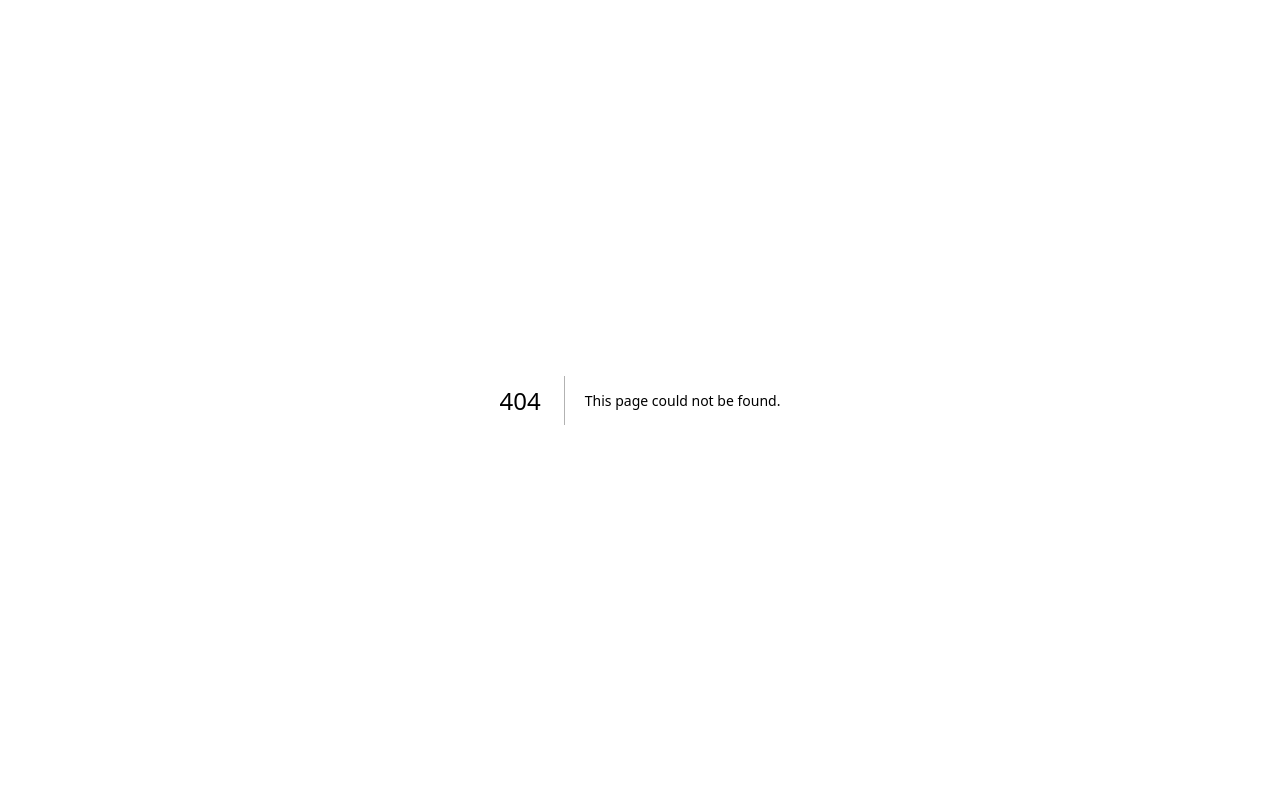
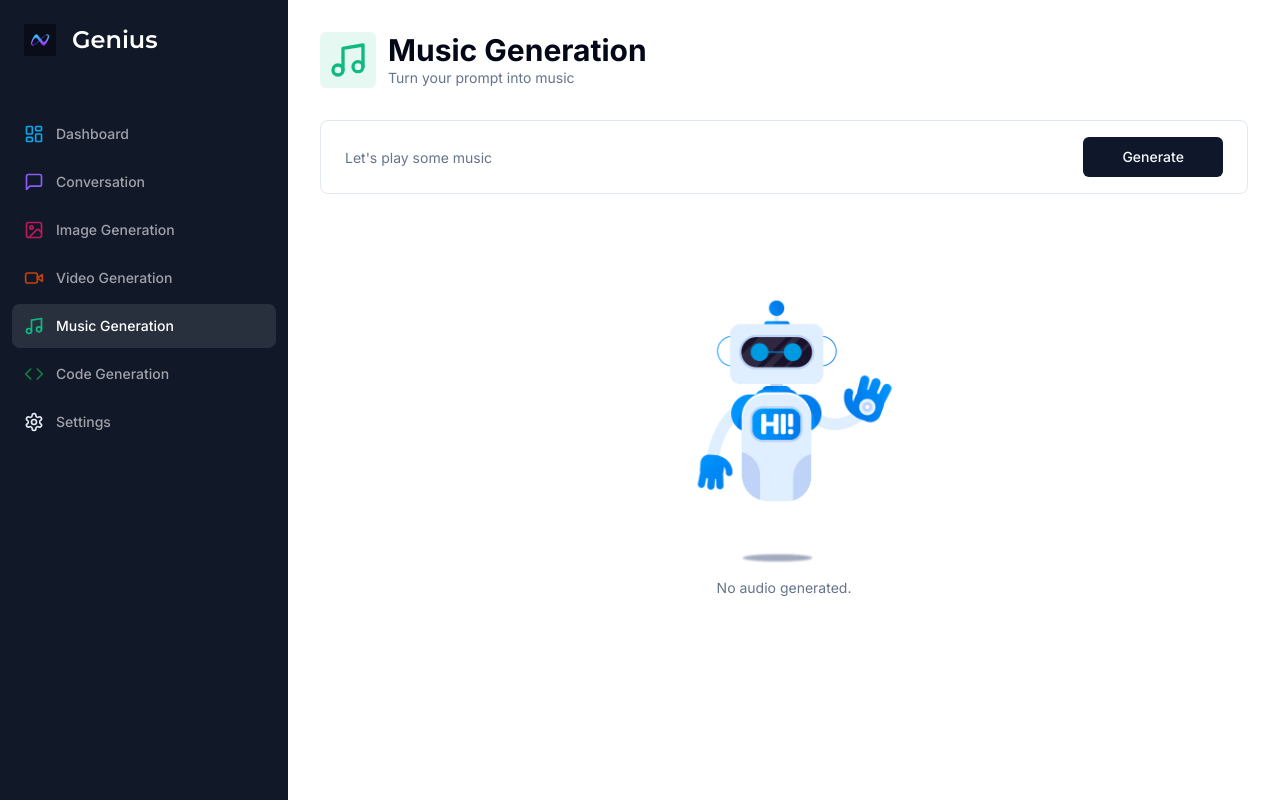
Before and after one commit to Somak-2001/Saas-AI, a Next.js app: page /music in a window 1280 px wide. Before the commit this address had no page. Built offline with nearby package versions, Linux system fonts and the light colour scheme.

Commit message:
Image & Video Page Created

```diff
--- /dev/null
+++ b/app/(dashboard)/(routes)/music/constants.ts
@@ -0,0 +1,7 @@
+import * as z from 'zod';
+// Form Schema defined
+export const FormSchema = z.object({
+    prompt: z.string().min(1,{
+        message: "Music Promt is required"
+    }),
+});
--- /dev/null
+++ b/app/(dashboard)/(routes)/music/page.tsx
@@ -0,0 +1,132 @@
+'use client';
+
+import Heading from "@/components/Heading";
+import { Music } from "lucide-react";
+import { useForm } from "react-hook-form";
+import { FormSchema } from "./constants";
+import * as z from "zod";
+import { zodResolver } from '@hookform/resolvers/zod';
+import { Form, FormControl, FormField, FormItem } from "@/components/ui/form";
+import { Input } from "@/components/ui/input";
+import { Button } from "@/components/ui/button";
+import { useRouter } from "next/navigation";
+import { useState } from "react";
+import axios from 'axios';
+import { ChatCompletionRequestMessage } from "openai";
+import { cn } from "@/lib/utils";
+import BotAvatar from "@/components/BotAvatar";
+import UserAvatar from "@/components/UserAvatar";
+import { Empty } from "@/components/ui/empty";
+import { Loader } from "@/components/loader";
+
+const MusicPage = () => {
+  const router = useRouter();
+
+  // Creating a state for messages/promt to be stored
+  const [music, setMusic] = useState<string>();
+
+  const form = useForm<z.infer<typeof FormSchema>>({
+    // Resolver is added to validate the form
+    resolver: zodResolver(FormSchema),
+    defaultValues:{
+      prompt: ""
+    }
+  });
+
+  // Checking if the form data is submitting
+  const isloading = form.formState.isSubmitting;
+
+  const onSubmit = async (values: z.infer<typeof FormSchema>) =>{
+        try {
+          // Clearing the previous value
+          setMusic(undefined);
+
+          // Making a axios POST request
+          const response = await axios.post('/api/music');
+
+          // Setting the audio
+          setMusic(response.data.audio);
+
+          // To reset input values of form
+          form.reset();
+        }
+        catch (error: any) {
+          if (axios.isAxiosError(error)) {
+            console.error('Axios Error:', error.response?.data || error.message);
+          } else {
+            console.error('Unexpected Error:', error.message);
+          }
+        }
+        finally{
+           router.refresh();
+        }
+  }
+
+  return (
+    <div>
+      <Heading
+      title="Music Generation"
+      description="Turn your prompt into music"
+      icon={Music}
+      iconColor="text-emerald-500"
+      bgColor="bg-emerald-500/10"/>
+
+      <div className="px-4 lg:px-8">
+        <Form {...form}>
+          <form
+          onSubmit={form.handleSubmit(onSubmit)}
+          className="rounded-lg border w-full p-4 px-3 md:px-6 focus-within:shadow-md
+          grid
+          grid-cols-12
+          gap-2"
+          >
+           <FormField
+           name="prompt"
+           render={({ field }) => (
+            <FormItem className="col-span-12 lg:col-span-10">
+              <FormControl className="m-0 p-0">
+                <Input
+                className="border-0 outline-none
+                focus-visible:ring-0
+                focus-visible:ring-transparent"
+                disabled={isloading}
+                placeholder="Let's play some music"
+                // field is expanding coz field has the props onChange, onBlur, value,name, ref. So we don't have to explicitly add these props
+                {...field}
+                />
+              </FormControl>
+            </FormItem>
+          )}
+           />
+
+           <Button className="col-span-12 lg:col-span-2"
+            disabled={isloading}>
+               Generate
+           </Button>
+          </form>
+        </Form>
+      </div>
+
+      <div className="space-y-4 mt-4">
+      {isloading && (
+          <div className="p-20">
+            <Loader />
+          </div>
+        )}
+      {!music && !isloading && (
+        <Empty label="No audio generated."/>
+      )}
+
+       {/* Now the audio element is added */}
+       {music && !isloading && (
+        <audio controls className="w-full mt-8">
+          <source src={music}/>
+        </audio>
+       )}
+
+      </div>
+    </div>
+  )
+}
+
+export default MusicPage;
--- /dev/null
+++ b/app/(dashboard)/(routes)/video/constants.ts
@@ -0,0 +1,7 @@
+import * as z from 'zod';
+// Form Schema defined
+export const FormSchema = z.object({
+    prompt: z.string().min(1,{
+        message: "Video Promt is required"
+    }),
+});
--- /dev/null
+++ b/app/(dashboard)/(routes)/video/page.tsx
@@ -0,0 +1,129 @@
+'use client';
+
+import Heading from "@/components/Heading";
+import { VideoIcon } from "lucide-react";
+import { useForm } from "react-hook-form";
+import { FormSchema } from "./constants";
+import * as z from "zod";
+import { zodResolver } from '@hookform/resolvers/zod';
+import { Form, FormControl, FormField, FormItem } from "@/components/ui/form";
+import { Input } from "@/components/ui/input";
+import { Button } from "@/components/ui/button";
+import { useRouter } from "next/navigation";
+import { useState } from "react";
+import axios from 'axios';
+
+import { Empty } from "@/components/ui/empty";
+import { Loader } from "@/components/loader";
+
+const VideoPage = () => {
+  const router = useRouter();
+
+  // Creating a state for messages/promt to be stored
+  const [video, setVideo] = useState<string>();
+
+  const form = useForm<z.infer<typeof FormSchema>>({
+    // Resolver is added to validate the form
+    resolver: zodResolver(FormSchema),
+    defaultValues:{
+      prompt: ""
+    }
+  });
+
+  // Checking if the form data is submitting
+  const isloading = form.formState.isSubmitting;
+
+  const onSubmit = async (values: z.infer<typeof FormSchema>) =>{
+        try {
+          // Clearing the previous value
+          setVideo(undefined);
+
+          // Making a axios POST request
+          const response = await axios.post('/api/video');
+
+          // Setting the audio
+          setVideo(response.data[0]);
+
+          // To reset input values of form
+          form.reset();
+        }
+        catch (error: any) {
+          if (axios.isAxiosError(error)) {
+            console.error('Axios Error:', error.response?.data || error.message);
+          } else {
+            console.error('Unexpected Error:', error.message);
+          }
+        }
+        finally{
+           router.refresh();
+        }
+  }
+
+  return (
+    <div>
+      <Heading
+      title="Video Generation"
+      description="Turn your prompt into video"
+      icon={VideoIcon}
+      iconColor="text-orange-700"
+      bgColor="bg-orange-700/10"/>
+
+      <div className="px-4 lg:px-8">
+        <Form {...form}>
+          <form
+          onSubmit={form.handleSubmit(onSubmit)}
+          className="rounded-lg border w-full p-4 px-3 md:px-6 focus-within:shadow-md
+          grid
+          grid-cols-12
+          gap-2"
+          >
+           <FormField
+           name="prompt"
+           render={({ field }) => (
+            <FormItem className="col-span-12 lg:col-span-10">
+              <FormControl className="m-0 p-0">
+                <Input
+                className="border-0 outline-none
+                focus-visible:ring-0
+                focus-visible:ring-transparent"
+                disabled={isloading}
+                placeholder="Let's play with video...."
+                // field is expanding coz field has the props onChange, onBlur, value,name, ref. So we don't have to explicitly add these props
+                {...field}
+                />
+              </FormControl>
+            </FormItem>
+          )}
+           />
+
+           <Button className="col-span-12 lg:col-span-2"
+            disabled={isloading}>
+               Generate
+           </Button>
+          </form>
+        </Form>
+      </div>
+
+      <div className="space-y-4 mt-4">
+      {isloading && (
+          <div className="p-20">
+            <Loader />
+          </div>
+        )}
+      {!video && !isloading && (
+        <Empty label="No video generated."/>
+      )}
+
+       {/* Now the video element is added */}
+       {video && !isloading && (
+        <video controls className="w-full aspect-video mt-8 rounded-lg border border-black">
+          <source src={video} />
+        </video>
+       )}
+
+      </div>
+    </div>
+  )
+}
+
+export default VideoPage;
--- /dev/null
+++ b/app/api/music/route.ts
@@ -0,0 +1,39 @@
+import { auth } from "@clerk/nextjs";
+import { NextResponse } from "next/server";
+import Replicate from "replicate";
+
+const replicate = new Replicate({
+  auth: process.env.REPLICATE_API_TOKEN!,
+});
+
+export async function POST(
+  req: Request
+) {
+  try {
+    const { userId } = auth();
+    const body = await req.json();
+    const { prompt } = body;
+
+    if (!userId) {
+      return new NextResponse("Unauthorized", { status: 401 });
+    }
+
+    if (!prompt) {
+      return new NextResponse("Prompt are required", { status: 400 });
+    }
+
+    const response = await replicate.run(
+      "riffusion/riffusion:8cf61ea6c56afd61d8f5b9ffd14d7c216c0a93844ce2d82ac1c9ecc9c7f24e05",
+      {
+        input: {
+          prompt_a: prompt
+        }
+      }
+    );
+
+    return NextResponse.json(response);
+  } catch (error) {
+    console.log('[MUSIC_ERROR]', error);
+    return new NextResponse("Internal Error", { status: 500 });
+  }
+};
--- /dev/null
+++ b/app/api/video/route.ts
@@ -0,0 +1,40 @@
+import { auth } from "@clerk/nextjs";
+import { NextResponse } from "next/server";
+import Replicate from "replicate";
+
+const replicate = new Replicate({
+  auth: process.env.REPLICATE_API_TOKEN!,
+  // Or auth: process.env.REPLICATE_API_TOKEN || "" -- can be used to avoid ts errors
+});
+
+export async function POST(
+  req: Request
+) {
+  try {
+    const { userId } = auth();
+    const body = await req.json();
+    const { prompt } = body;
+
+    if (!userId) {
+      return new NextResponse("Unauthorized", { status: 401 });
+    }
+
+    if (!prompt) {
+      return new NextResponse("Prompt are required", { status: 400 });
+    }
+
+    const response = await replicate.run(
+      "anotherjesse/zeroscope-v2-xl:9f747673945c62801b13b84701c783929c0ee784e4748ec062204894dda1a351",
+      {
+        input: {
+          prompt
+        }
+      }
+    );
+
+    return NextResponse.json(response);
+  } catch (error) {
+    console.log('[VIDEO_ERROR]', error);
+    return new NextResponse("Internal Error", { status: 500 });
+  }
+};
--- a/package.json
+++ b/package.json
@@ -33,6 +33,7 @@
     "react-dom": "18.2.0",
     "react-hook-form": "^7.46.1",
     "react-markdown": "^9.0.0",
+    "replicate": "^0.12.3",
     "tailwind-merge": "^1.14.0",
     "tailwindcss": "3.3.3",
     "tailwindcss-animate": "^1.0.7",
```
Also changed, not shown: 1 other file (tests, documents, lock files or other folders).
